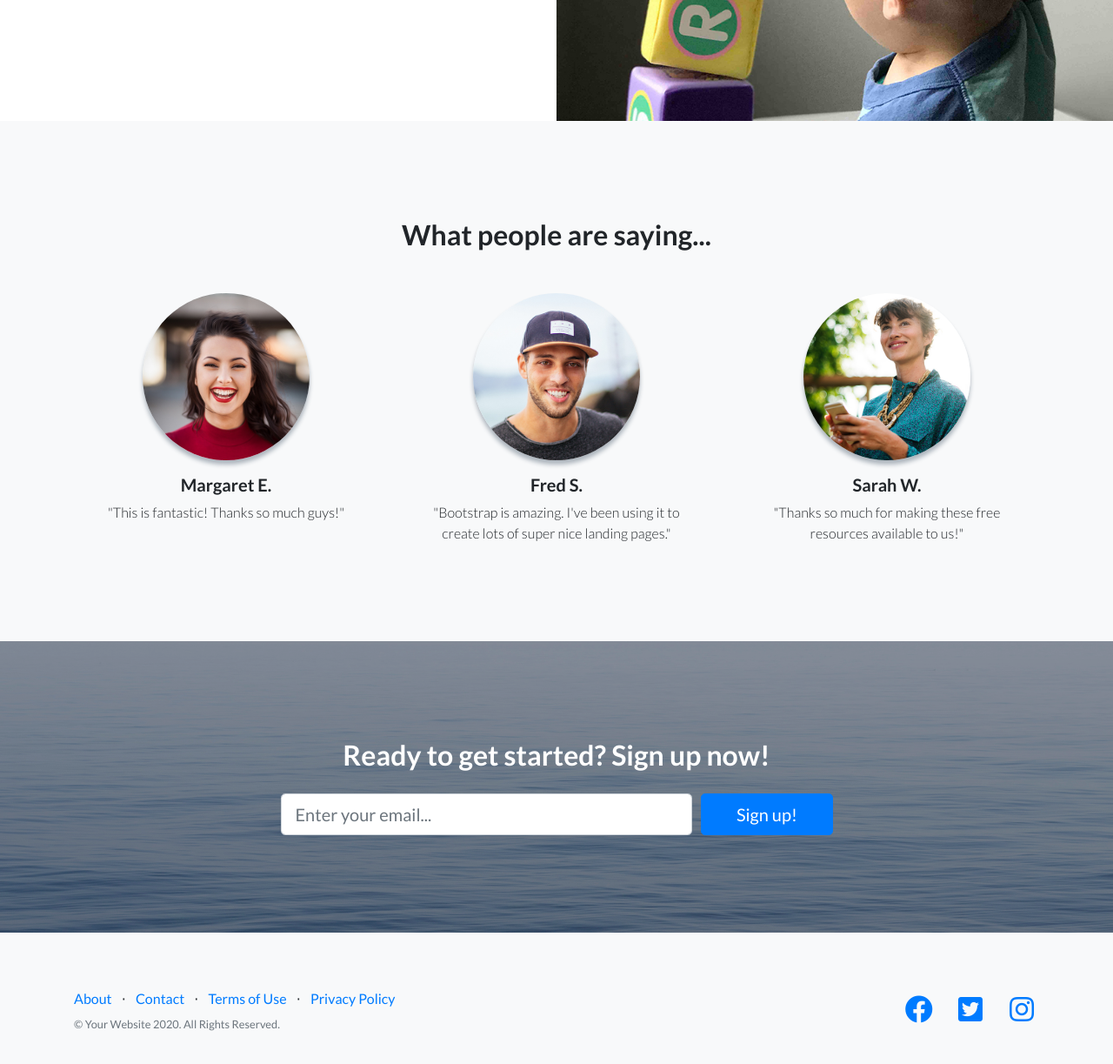
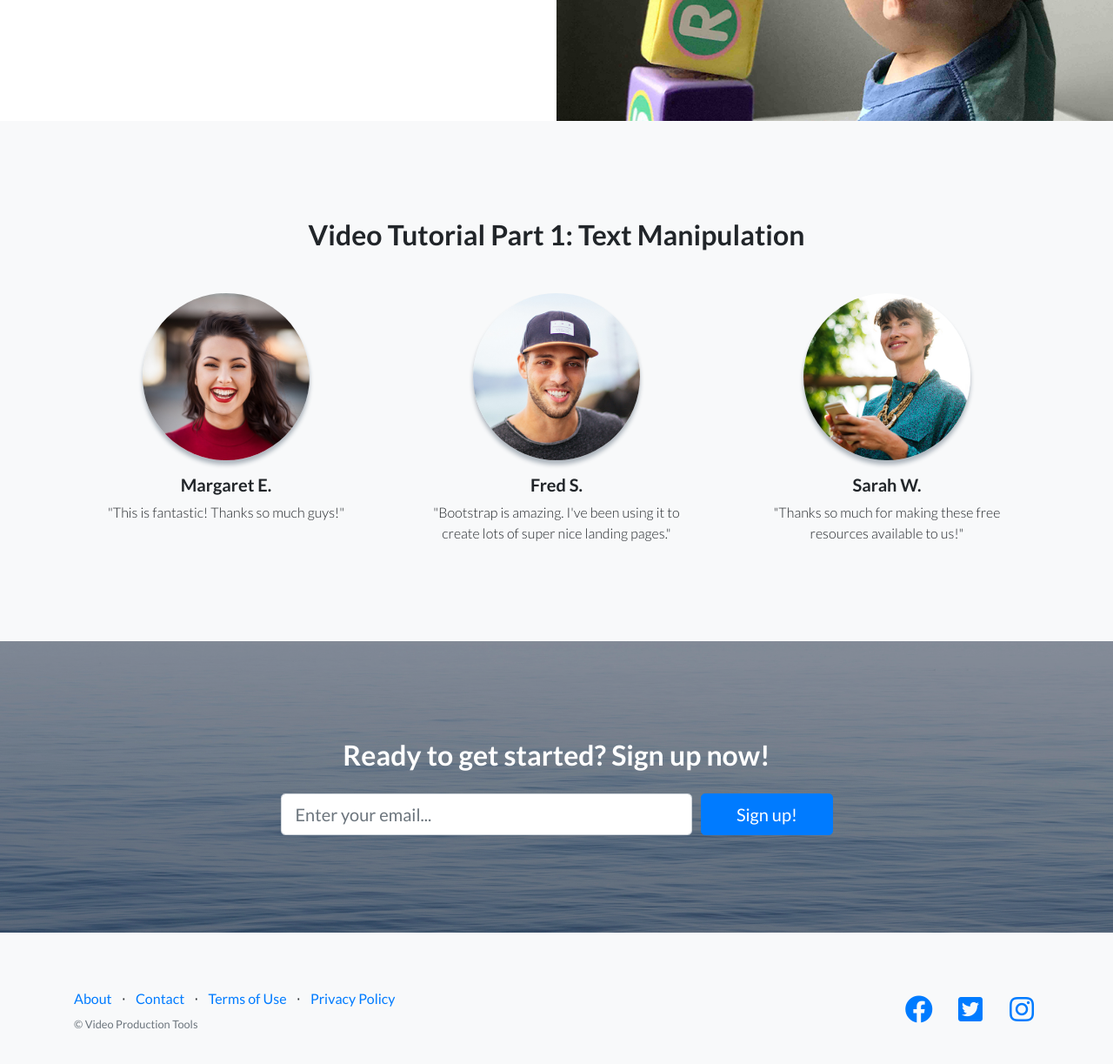
Before and after one commit to lalani/videoproduction, a website: page index.html in a window 1280 px wide. Shown: the part 2406-3629 px from the top of the page at 87% size. Drawn offline with Linux system fonts and the light colour scheme.

Commit message:
Update index.html

```diff
--- a/index.html
+++ b/index.html
@@ -123,7 +123,7 @@
   <!-- Testimonials -->
   <section class="testimonials text-center bg-light">
     <div class="container">
-      <h2 class="mb-5">What people are saying...</h2>
+      <h2 class="mb-5">Video Tutorial Part 1: Text Manipulation</h2>
       <div class="row">
         <div class="col-lg-4">
           <div class="testimonial-item mx-auto mb-5 mb-lg-0">
@@ -196,7 +196,7 @@
               <a href="#">Privacy Policy</a>
             </li>
           </ul>
-          <p class="text-muted small mb-4 mb-lg-0">&copy; Your Website 2020. All Rights Reserved.</p>
+          <p class="text-muted small mb-4 mb-lg-0">&copy; Video Production Tools</p>
         </div>
         <div class="col-lg-6 h-100 text-center text-lg-right my-auto">
           <ul class="list-inline mb-0">
```
